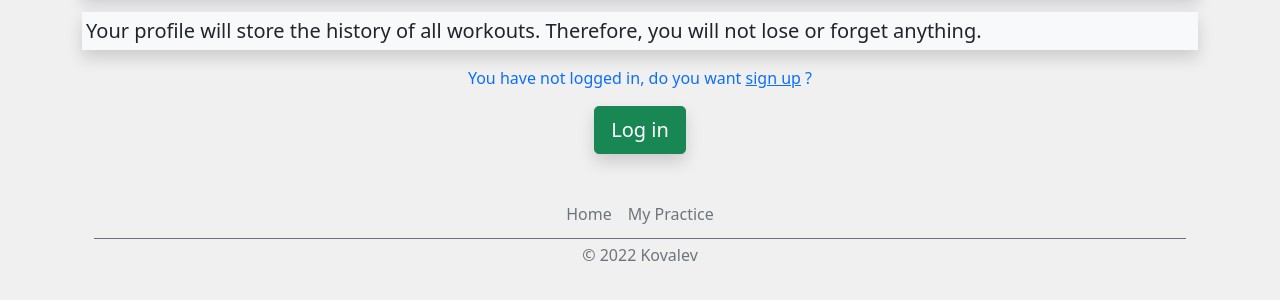
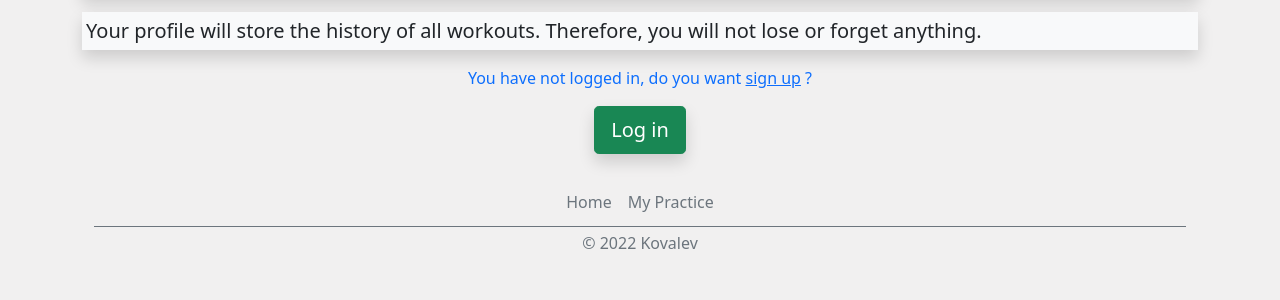
Before and after one commit to teasec4/gym.django, a Django app: page / in a window 1280 px wide. Shown: the part 299-599 px from the top of the page. Run offline with Django 4.2, Linux system fonts and the light colour scheme.

Commit message:
new des5

```diff
--- a/user/templates/home.html
+++ b/user/templates/home.html
@@ -26,8 +26,8 @@ will not lose or forget anything.
 
         </div>
 
-        <div class="container text-center mt-2 mb-5" >
-                <a class="btn bg-light btn-lg btn-outline-primary" href="{% url 'practice_list' %}">
+        <div class="container text-center mt-3 mb-3" >
+                <a class="btn shadow bg-light btn-lg btn-outline-primary" href="{% url 'practice_list' %}">
                 Let's start
                 </a>
 
@@ -74,8 +74,8 @@ will not lose or forget anything.
     {% endif %}
 
 
-    <div class="pt-2 mt-2">
-        <div class="container mt-2">
+    <div class="pt-1 mt-1">
+        <div class="container mt-1">
             <footer class="py-3">
                 <ul class="nav justify-content-center border-bottom border-secondary pb-1">
                     <li class="nav-item"><a href="{% url 'home' %}" class="nav-link px-2 text-muted">Home</a></li>
```
